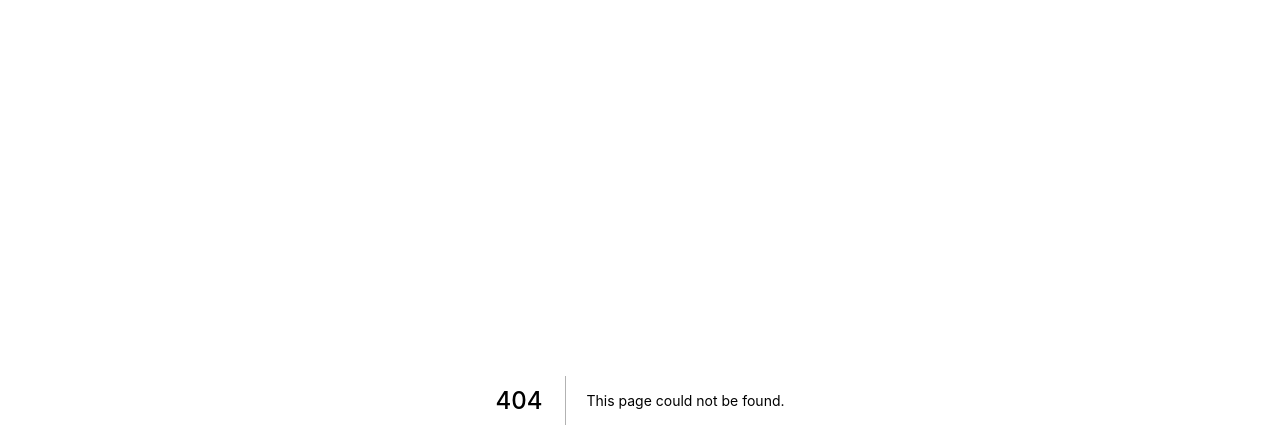
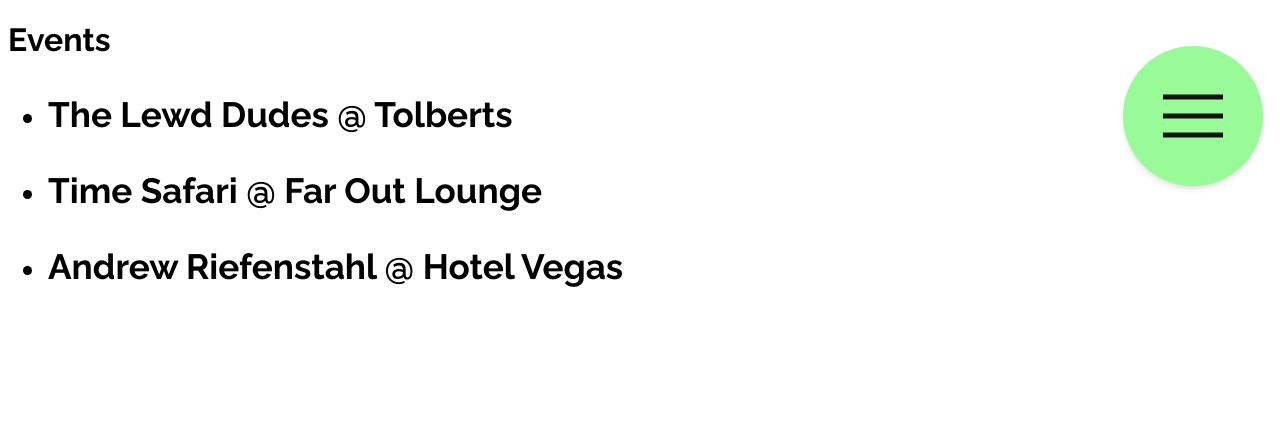
Before and after one commit to riefer02/tolberts-fe, a Next.js app: page /events in a window 1280 px wide. Before the commit this address had no page. Shown: the top 448 px of the page. Built offline with nearby package versions, Linux system fonts and the light colour scheme.

Commit message:
create events page

```diff
--- /dev/null
+++ b/assets/styles/pages/_events.module.scss
@@ -0,0 +1,6 @@
+.eventList {
+}
+
+.eventItem {
+  font-size: 30px;
+}
--- a/components/Navigation.js
+++ b/components/Navigation.js
@@ -23,7 +23,7 @@
 }
 
 function NavBody({ isActive }) {
-  const navItems = ['biography', 'music', 'shows', 'store', 'videos', 'misc'];
+  const navItems = ['biography', 'music', 'events', 'store', 'videos', 'misc'];
   return (
     <div
       className={`${styles.navOverlay} ${isActive ? styles.activeOverlay : ''}`}
@@ -38,8 +38,8 @@
           <div className={styles.navBody__contentMiddle}>
             <nav className={styles.navList}>
               {navItems.map((i, index) => (
-                <Link href={i}>
-                  <div key={index} className={styles.navList__item}>
+                <Link key={index} href={i}>
+                  <div className={styles.navList__item}>
                     <div className={styles.navList__icon}></div>
                     <div className={styles.navList__text}>{i}</div>
                   </div>
--- a/pages/biography.js
+++ b/pages/biography.js
@@ -7,6 +7,7 @@
     /* Optional options */
     threshold: 0,
   });
+
   return (
     <Layout title="Biography">
       <div ref={ref}>
--- /dev/null
+++ b/pages/events/index.js
@@ -0,0 +1,34 @@
+import React from 'react';
+import Layout from '../../components/Layout';
+import styles from '../../assets/styles/pages/_events.module.scss';
+
+const mockData = [
+  {
+    name: 'The Lewd Dudes @ Tolberts',
+    id: 1,
+  },
+  {
+    name: 'Time Safari @ Far Out Lounge',
+    id: 2,
+  },
+  {
+    name: 'Andrew Riefenstahl @ Hotel Vegas',
+    id: 3,
+  },
+];
+
+export default function Events() {
+  return (
+    <Layout title="Events">
+      <div className="container mx-auto bg-indigo-300">
+        <ul className={styles.eventList}>
+          {mockData.map((i) => (
+            <li className={styles.eventItem} key={i.id}>
+              <h3>{i.name}</h3>
+            </li>
+          ))}
+        </ul>
+      </div>
+    </Layout>
+  );
+}
```
